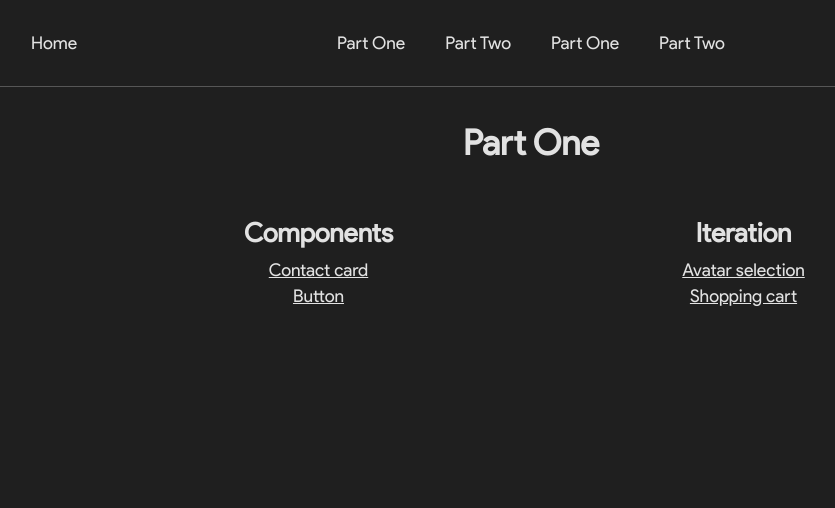
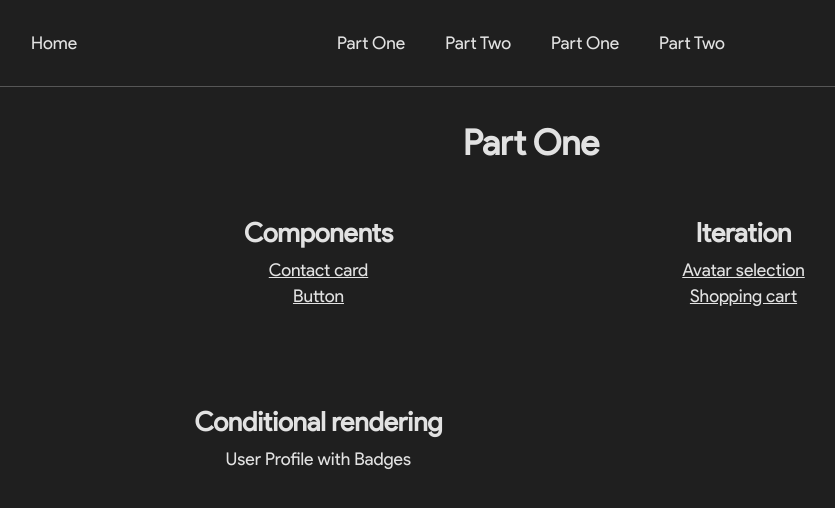
Before and after one commit to tyVespA/react-components-tests-next, a Next.js app: page /partOne in a window 1280 px wide. Shown: the top 508 px of the page, without its empty margins (109-944 px from the left). Built offline with nearby package versions, Linux system fonts and the light colour scheme.

Commit message:
Add link

```diff
--- a/app/partOne/page.js
+++ b/app/partOne/page.js
@@ -28,6 +28,12 @@ function Page() {
             </Link>
           </ul>
         </section>
+        <section>
+          <h2>Conditional rendering</h2>
+          <ul>
+            <li>User Profile with Badges</li>
+          </ul>
+        </section>
       </div>
     </main>
   );
```
